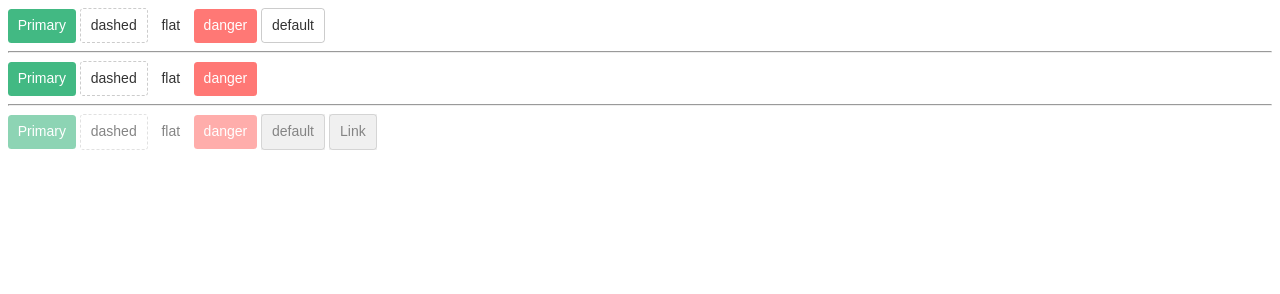
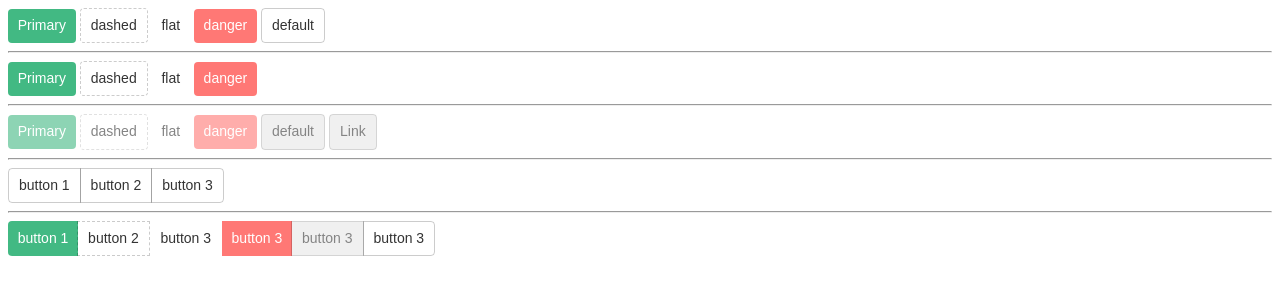
Before and after one commit to leyiang/spark-ui, a plain HTML site: page index.html in a window 1280 px wide. Drawn offline with Linux system fonts and the light colour scheme.

Commit message:
button group component

```diff
--- /dev/null
+++ b/components/k-button-group.js
@@ -0,0 +1,53 @@
+class KButtonGroup extends HTMLElement {
+    constructor() {
+        super();
+        const shadowRoot = this.attachShadow({ mode: 'open' });
+        //language=HTML
+        shadowRoot.innerHTML = `
+            ${ this.componentStyle }
+            <slot></slot>
+        `;
+    }
+
+    get componentStyle() {
+        //language=HTML
+        return `
+            <style>
+                :host {
+                    display: inline-flex;
+                }
+
+                ::slotted( k-button:not(:first-of-type):not(:last-of-type) ) {
+                    border-radius: 0;
+                }
+
+                ::slotted( k-button ) {
+                    margin: 0;
+                }
+
+                ::slotted( k-button:first-of-type ) {
+                    border-top-right-radius: 0;
+                    border-bottom-right-radius: 0;
+                }
+
+                ::slotted( k-button:not(:first-of-type) ) {
+                    margin-left: -1px !important;
+                }
+
+                ::slotted( k-button:last-of-type ) {
+                    border-top-left-radius: 0;
+                    border-bottom-left-radius: 0;
+                }
+
+                ::slotted( k-button[type]:not([type='dashed']):not(:first-of-type) ) {
+                    margin-left: 1px !important;
+                }
+            </style>
+        `;
+    }
+}
+
+if( ! customElements.get("k-button-group") ) {
+    customElements.define("k-button-group", KButtonGroup );
+    customElements.define("k-button-group", KButtonGroup );
+}
--- a/components/k-button.js
+++ b/components/k-button.js
@@ -50,6 +50,7 @@ export default class KButton extends HTMLElement {
                 */
                 :host {
                     display: inline-flex;
+                    border-radius: var(--borderRadius, .25em);
                 }
 
                 a,
@@ -71,7 +72,7 @@ export default class KButton extends HTMLElement {
                     font-size: 14px;
                     font-family: Arial;
                     color: var(--fontColor, #333);
-                    border-radius: var(--borderRadius, .25em);
+                    border-radius: inherit;
                     transition: background .3s, box-shadow .3s, border-color .3s, color .3s;
                     background-color: transparent;
                 }
@@ -231,4 +232,6 @@ export default class KButton extends HTMLElement {
     }
 }
 
-customElements.define("k-button", KButton);
+if( ! customElements.get("k-button") ) {
+    customElements.define("k-button", KButton);
+}
--- a/index.html
+++ b/index.html
@@ -32,5 +32,23 @@
     <k-button disabled>default</k-button>
     <k-button href="jd.com" disabled>Link</k-button>
 
+    <hr>
+
+    <k-button-group>
+        <k-button>button 1</k-button>
+        <k-button>button 2</k-button>
+        <k-button>button 3</k-button>
+    </k-button-group>
+
+    <hr>
+
+    <k-button-group>
+        <k-button type="primary">button 1</k-button>
+        <k-button type="dashed">button 2</k-button>
+        <k-button type="flat">button 3</k-button>
+        <k-button type="danger">button 3</k-button>
+        <k-button disabled>button 3</k-button>
+        <k-button href="jd.com">button 3</k-button>
+    </k-button-group>
 </body>
 </html>
--- a/index.js
+++ b/index.js
@@ -1 +1,2 @@
 import "./components/k-button.js";
+import "./components/k-button-group.js";
```
